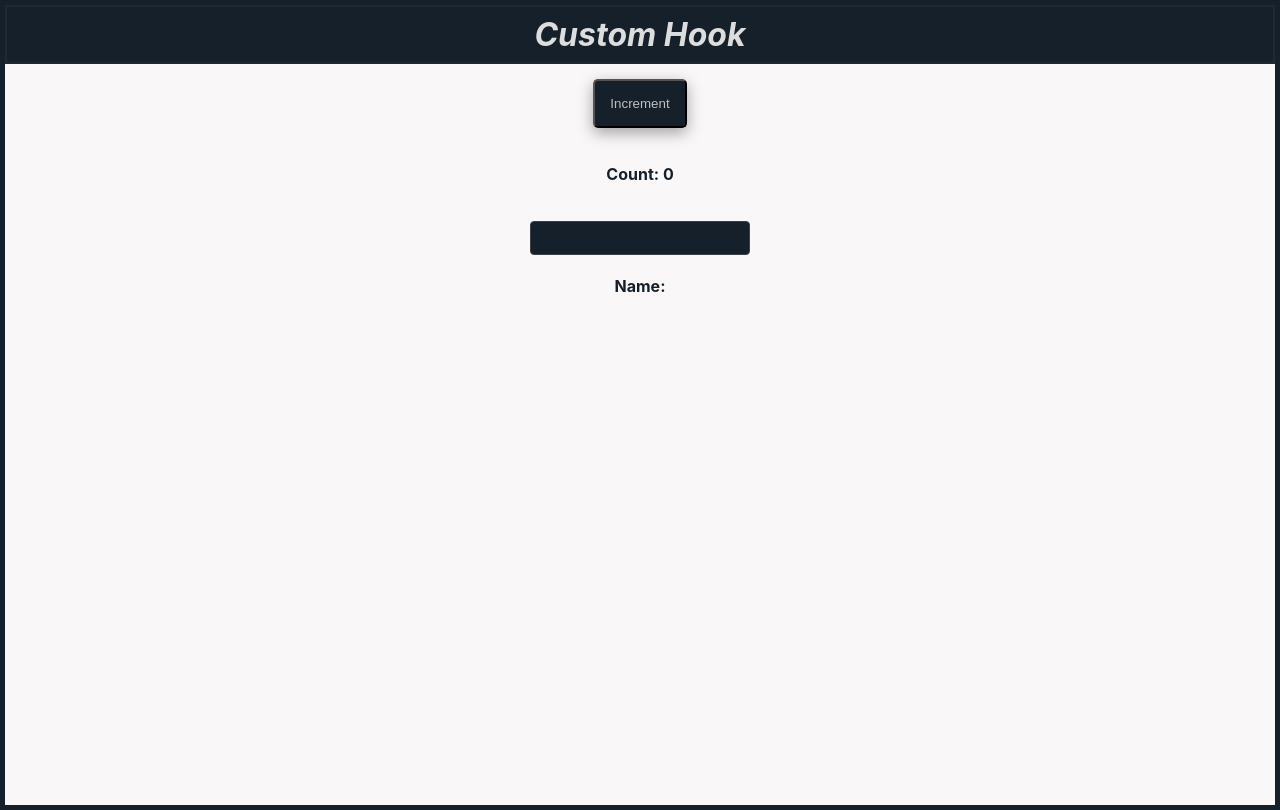
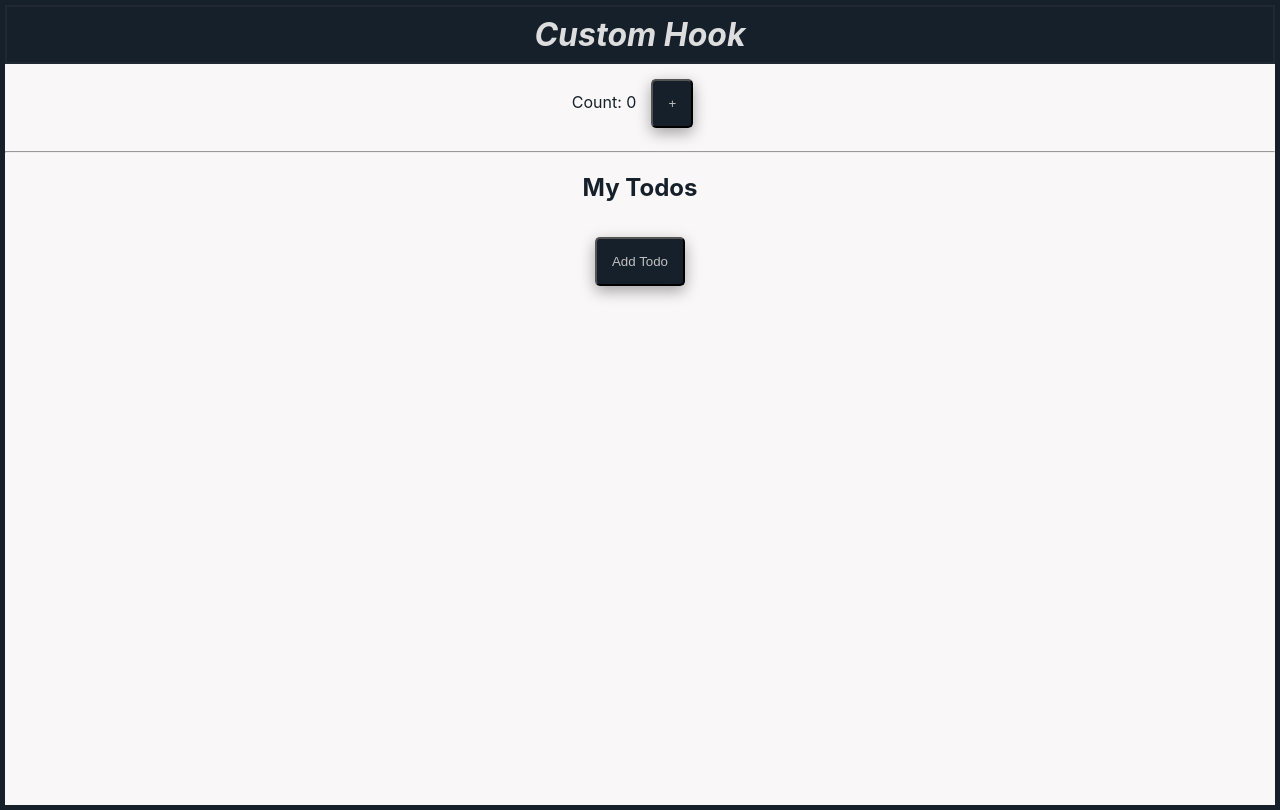
Before and after one commit to gauravstr07/react-complete-guide-2023, a React (Create React App) app: page / in a window 1280 px wide. Built offline with nearby package versions, Linux system fonts and the light colour scheme.

Commit message:
useCallback Hook in React | React.js Full Course #21

```diff
--- a/src/App.js
+++ b/src/App.js
@@ -1,29 +1,28 @@
-import { useMemo } from "react";
+import { useCallback } from "react";
 import { useState } from "react";
 import "./App.css";
 import Header from "./components/Header";
+import Todos from "./components/Todos";
 
 function App() {
   const [count, setCount] = useState(0);
-  const [name, setName] = useState("");
+  const [todos, setTodos] = useState([]);
 
-  const expensiveCalculation = (num) => {
-    console.log("Calculation");
-    for (let i = 0; i < 50; i++) {}
-    return num;
-  };
+  const increment = (c) => setCount((c) => c + 1);
 
-  const calculation = useMemo(() => expensiveCalculation(count), [count]);
+  const addTodo = useCallback(() => {
+    setTodos((t) => [...t, `New Todo ${t.length}`]);
+  }, [todos]);
 
   return (
     <div className="App">
       <Header />
-      <button className="btn" onClick={() => setCount(count + 1)}>
-        Increment
+      Count: {count}
+      <button className="btn" onClick={increment}>
+        +
       </button>
-      <h4>Count: {calculation}</h4>
-      <input className="input-box" onChange={(e) => setName(e.target.value)} />
-      <h4>Name: {name}</h4>
+      <hr />
+      <Todos todos={todos} addTodo={addTodo} />
     </div>
   );
 }
--- /dev/null
+++ b/src/components/Todos.js
@@ -0,0 +1,18 @@
+import { memo } from "react";
+
+const Todos = ({ todos, addTodo }) => {
+  console.log("child render");
+  return (
+    <>
+      <h2>My Todos</h2>
+      {todos.map((todo, index) => {
+        return <p key={index}>{todo}</p>;
+      })}
+      <button className="btn" onClick={addTodo}>
+        Add Todo
+      </button>
+    </>
+  );
+};
+
+export default memo(Todos);
```
